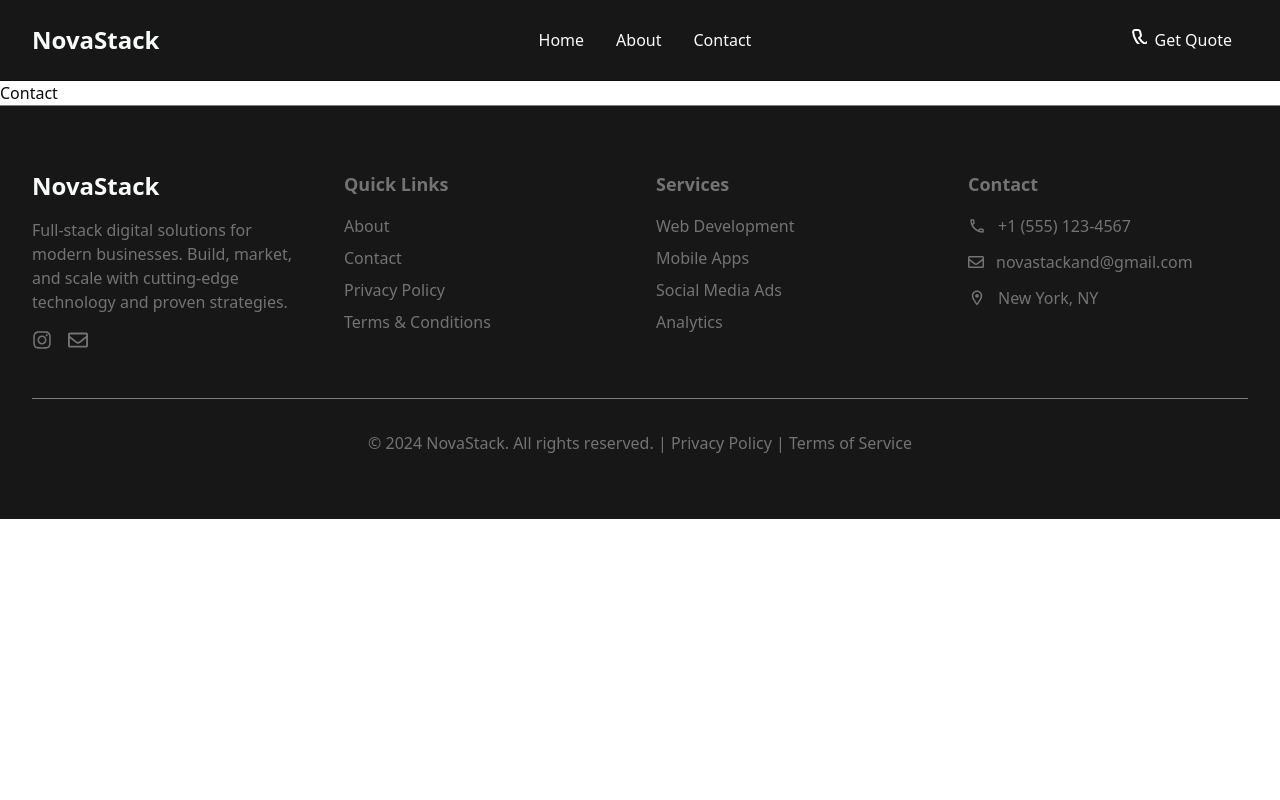
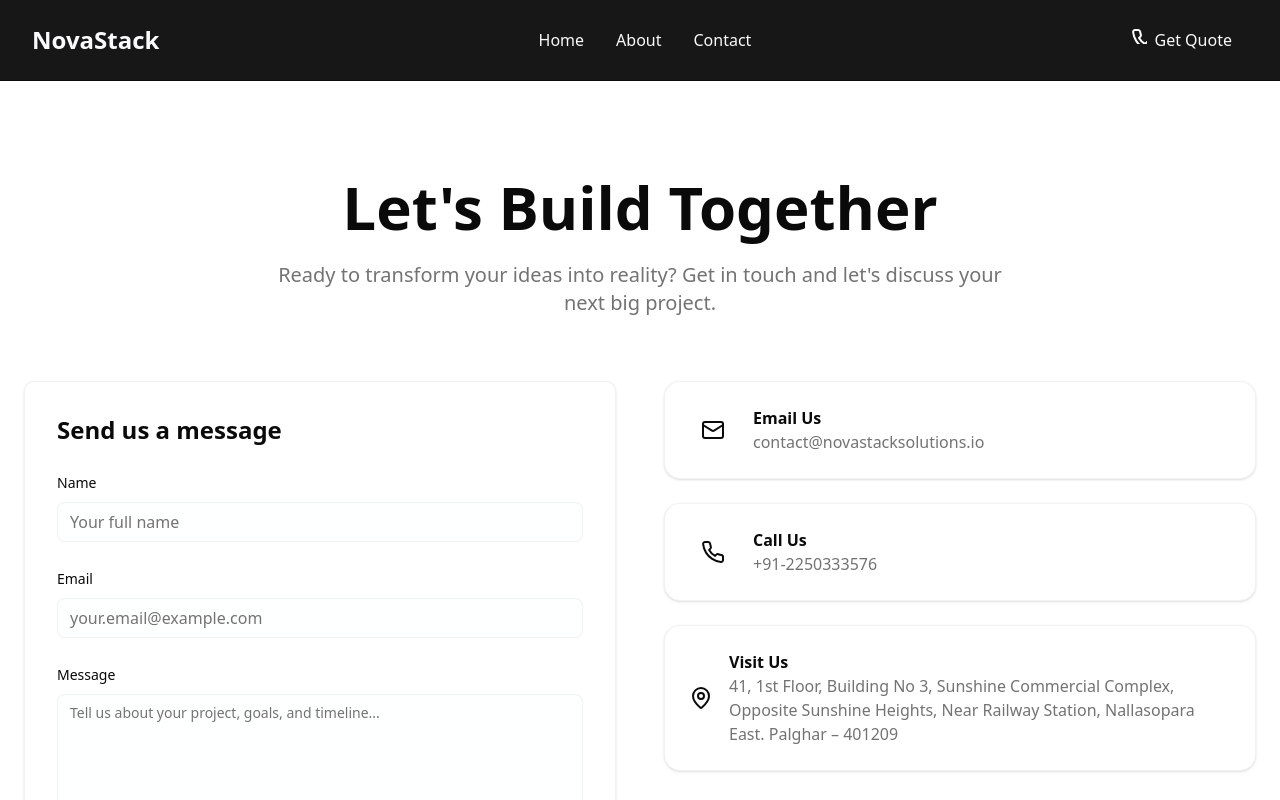
Before and after one commit to mahbubnoyon506/novastack, a Next.js app: page /contact in a window 1280 px wide. Shown: the top 800 px of the page. Built offline with nearby package versions, Linux system fonts and the light colour scheme.

Commit message:
Contct us page created

```diff
--- a/app/contact/components/ContactUs.tsx
+++ b/app/contact/components/ContactUs.tsx
@@ -0,0 +1,182 @@
+export default function ContactUs() {
+  return (
+    <section className="py-24 px-6 relative overflow-hidden">
+      {/* background blur */}
+      <div className="absolute inset-0">
+        <div className="absolute top-0 left-1/2 -translate-x-1/2 w-[1000px] h-[500px] bg-nova-purple/5 rounded-full blur-3xl" />
+      </div>
+
+      <div className="max-w-7xl mx-auto relative z-10">
+        {/* Heading */}
+        <div className="text-center mb-16">
+          <h2 className="text-4xl md:text-6xl font-bold mb-6 text-gradient">
+            Let's Build Together
+          </h2>
+          <p className="text-xl text-muted-foreground max-w-3xl mx-auto">
+            Ready to transform your ideas into reality? Get in touch and let's
+            discuss your next big project.
+          </p>
+        </div>
+
+        <div className="grid grid-cols-1 lg:grid-cols-2 gap-12">
+          {/* Form */}
+          <div>
+            <div className="rounded-lg border bg-card text-card-foreground shadow-sm glass border-border/50 hover:border-nova-purple/50 transition-all duration-300">
+              <div className="p-8 space-y-6">
+                <h3 className="text-2xl font-bold text-foreground">
+                  Send us a message
+                </h3>
+
+                <form className="space-y-6">
+                  <div>
+                    <label
+                      htmlFor="name"
+                      className="text-sm font-medium text-foreground"
+                    >
+                      Name
+                    </label>
+                    <input
+                      id="name"
+                      placeholder="Your full name"
+                      required
+                      className="w-full h-10 mt-2 rounded-md border px-3 py-2 text-base bg-background/50 border-border/50 placeholder:text-muted-foreground focus-visible:ring-2 focus-visible:ring-ring focus:border-nova-purple transition"
+                    />
+                  </div>
+
+                  <div>
+                    <label
+                      htmlFor="email"
+                      className="text-sm font-medium text-foreground"
+                    >
+                      Email
+                    </label>
+                    <input
+                      id="email"
+                      type="email"
+                      placeholder="your.email@example.com"
+                      required
+                      className="w-full h-10 mt-2 rounded-md border px-3 py-2 text-base bg-background/50 border-border/50 placeholder:text-muted-foreground focus-visible:ring-2 focus-visible:ring-ring focus:border-nova-purple transition"
+                    />
+                  </div>
+
+                  <div>
+                    <label
+                      htmlFor="message"
+                      className="text-sm font-medium text-foreground"
+                    >
+                      Message
+                    </label>
+                    <textarea
+                      id="message"
+                      rows={6}
+                      placeholder="Tell us about your project, goals, and timeline..."
+                      required
+                      className="w-full min-h-[80px] mt-2 rounded-md border px-3 py-2 text-sm bg-background/50 border-border/50 placeholder:text-muted-foreground focus-visible:ring-2 focus-visible:ring-ring focus:border-nova-purple transition resize-none"
+                    />
+                  </div>
+
+                  {/* Buttons */}
+                  <button
+                    type="submit"
+                    className="relative w-full py-4 text-lg rounded-lg border border-secondary-foreground/20 bg-black text-white overflow-hidden transition-colors"
+                  >
+                    <span className="relative z-10">Send Message</span>
+                  </button>
+                </form>
+              </div>
+            </div>
+          </div>
+
+          {/* Contact Info */}
+          <div className="space-y-8">
+            <div className="space-y-6">
+              {/* Email */}
+              <div className="flex items-center gap-4 p-6 rounded-2xl bg-card shadow-sm glass border border-border/50">
+                <div className="w-12 h-12 rounded-xl bg-nova-purple/10 flex items-center justify-center">
+                  <svg
+                    xmlns="http://www.w3.org/2000/svg"
+                    viewBox="0 0 24 24"
+                    className="w-6 h-6 text-nova-purple"
+                    fill="none"
+                    stroke="currentColor"
+                    strokeWidth="2"
+                    strokeLinecap="round"
+                    strokeLinejoin="round"
+                  >
+                    <rect width="20" height="16" x="2" y="4" rx="2" />
+                    <path d="m22 7-8.97 5.7a1.94 1.94 0 0 1-2.06 0L2 7" />
+                  </svg>
+                </div>
+                <div>
+                  <h4 className="font-semibold text-foreground">Email Us</h4>
+                  <p className="text-muted-foreground">
+                    contact@novastacksolutions.io
+                  </p>
+                </div>
+              </div>
+
+              {/* Phone */}
+              <div className="flex items-center gap-4 p-6 rounded-2xl bg-card shadow-sm glass border border-border/50">
+                <div className="w-12 h-12 rounded-xl bg-nova-cyan/10 flex items-center justify-center">
+                  <svg
+                    xmlns="http://www.w3.org/2000/svg"
+                    viewBox="0 0 24 24"
+                    className="w-6 h-6 text-nova-cyan"
+                    fill="none"
+                    stroke="currentColor"
+                    strokeWidth="2"
+                    strokeLinecap="round"
+                    strokeLinejoin="round"
+                  >
+                    <path d="M22 16.92v3a2 2 0 0 1-2.18 2 19.79 19.79 0 0 1-8.63-3.07 19.5 19.5 0 0 1-6-6 19.79 19.79 0 0 1-3.07-8.67A2 2 0 0 1 4.11 2h3a2 2 0 0 1 2 1.72 12.84 12.84 0 0 0 .7 2.81 2 2 0 0 1-.45 2.11L8.09 9.91a16 16 0 0 0 6 6l1.27-1.27a2 2 0 0 1 2.11-.45 12.84 12.84 0 0 0 2.81.7A2 2 0 0 1 22 16.92z" />
+                  </svg>
+                </div>
+                <div>
+                  <h4 className="font-semibold text-foreground">Call Us</h4>
+                  <p className="text-muted-foreground">+91-2250333576</p>
+                </div>
+              </div>
+
+              {/* Address */}
+              <div className="flex items-center gap-4 p-6 rounded-2xl bg-card shadow-sm glass border border-border/50">
+                <div className="w-12 h-12 rounded-xl bg-nova-magenta/10 flex items-center justify-center">
+                  <svg
+                    xmlns="http://www.w3.org/2000/svg"
+                    viewBox="0 0 24 24"
+                    className="w-6 h-6 text-nova-magenta"
+                    fill="none"
+                    stroke="currentColor"
+                    strokeWidth="2"
+                    strokeLinecap="round"
+                    strokeLinejoin="round"
+                  >
+                    <path d="M20 10c0 4.993-5.539 10.193-7.399 11.799a1 1 0 0 1-1.202 0C9.539 20.193 4 14.993 4 10a8 8 0 0 1 16 0" />
+                    <circle cx="12" cy="10" r="3" />
+                  </svg>
+                </div>
+                <div>
+                  <h4 className="font-semibold text-foreground">Visit Us</h4>
+                  <p className="text-muted-foreground">
+                    41, 1st Floor, Building No 3, Sunshine Commercial Complex,
+                    Opposite Sunshine Heights, Near Railway Station, Nallasopara
+                    East. Palghar – 401209
+                  </p>
+                </div>
+              </div>
+            </div>
+
+            <div className="p-6 rounded-2xl bg-gradient-to-br from-nova-purple/10 to-nova-cyan/10 border border-nova-purple/20">
+              <h4 className="font-semibold text-foreground mb-2">
+                Quick Response
+              </h4>
+              <p className="text-muted-foreground text-sm">
+                We typically respond to all inquiries within 2-4 hours during
+                business hours.
+              </p>
+            </div>
+          </div>
+        </div>
+      </div>
+    </section>
+  );
+}
--- a/app/contact/page.tsx
+++ b/app/contact/page.tsx
@@ -1,5 +1,10 @@
 import React from "react";
+import ContactUs from "./components/ContactUs";
 
 export default function Contact() {
-  return <div>Contact</div>;
+  return (
+    <div>
+      <ContactUs />
+    </div>
+  );
 }
```
